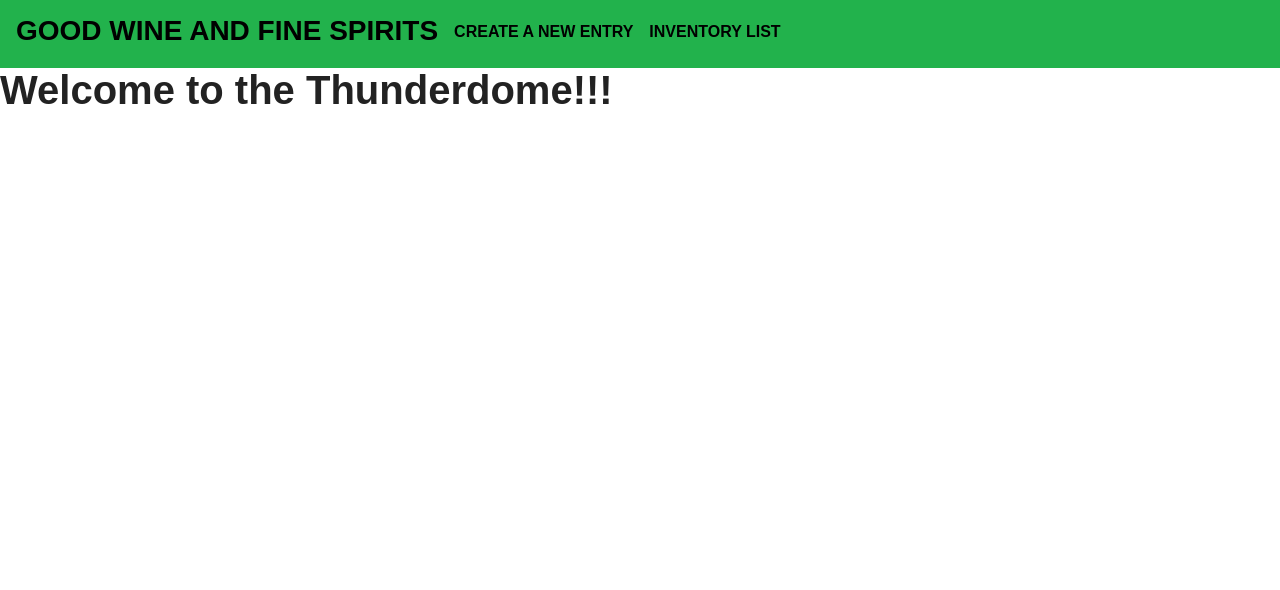
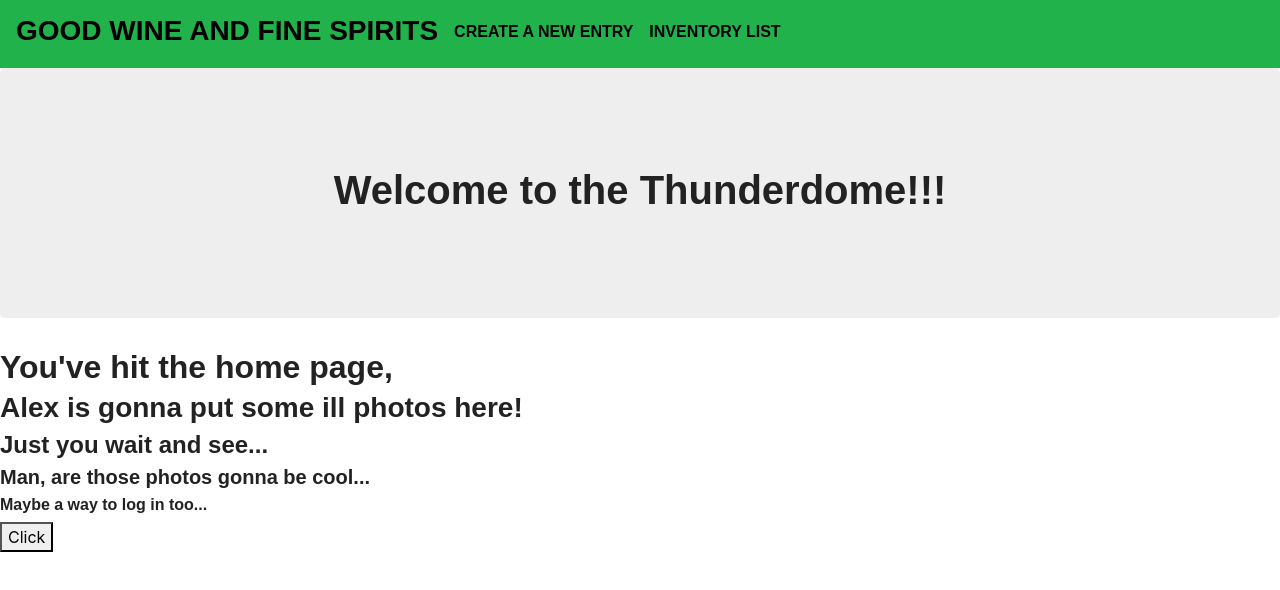
Before and after one commit to jarrodfinn/Good-Wine-Fine-Spirits, a React (Create React App) app in the folder client/: page / in a window 1280 px wide. Shown: the top 590 px of the page. Built offline with nearby package versions, Linux system fonts and the light colour scheme; a web font is replaced by a local one.

Commit message:
updated Home

```diff
--- a/client/src/pages/Detail.js
+++ b/client/src/pages/Detail.js
@@ -44,7 +44,7 @@ function Detail(props) {
       </Row>
       <Row>
         <Col size="md-2">
-          <Link to="/">← Back</Link>
+          <Link to="/items">← Back</Link>
         </Col>
       </Row>
     </Container>
--- a/client/src/pages/Home.js
+++ b/client/src/pages/Home.js
@@ -1,11 +1,19 @@
 import React from "react";
-// import { Link } from "react-router-dom";
+import Jumbotron from "../components/Jumbotron";
 
 
 function Home() {
     return (
       <div>
+        <Jumbotron>
         <h1>Welcome to the Thunderdome!!!</h1>
+        </Jumbotron>
+        <h2>You've hit the home page,</h2>
+        <h3>Alex is gonna put some ill photos here!</h3>
+        <h4>Just you wait and see...</h4>
+        <h5>Man, are those photos gonna be cool...</h5>
+        <h6>Maybe a way to log in too...</h6>
+        <button>Click</button>
       </div>
     );
 }
```
